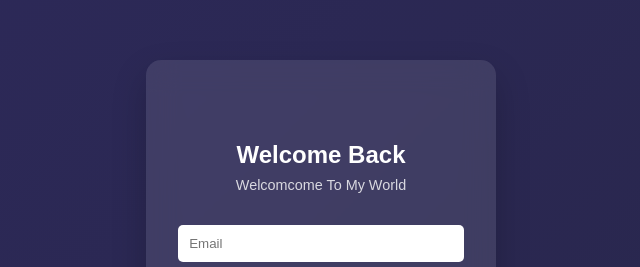
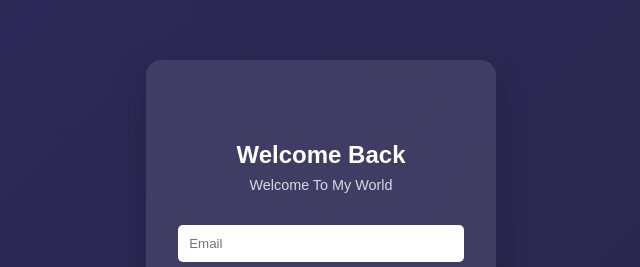
Before and after one commit to muhsiniliyas/login-website, a plain HTML site: page index.html in a window 1280 px wide. Shown: the part 125-392 px from the top of the page, 319-959 px from the left. Drawn offline with Linux system fonts and the light colour scheme.

Commit message:
Update index.html

```diff
--- a/index.html
+++ b/index.html
@@ -15,7 +15,7 @@
       <!-- Login Form -->
       <div class="form login-form">
         <h2>Welcome Back</h2>
-        <p class="tagline">Welcomcome To My World</p>
+        <p class="tagline">Welcome To My World</p>
         <input type="email" placeholder="Email" required>
         <input type="password" placeholder="Password" required>
         <button>Login</button>
```
